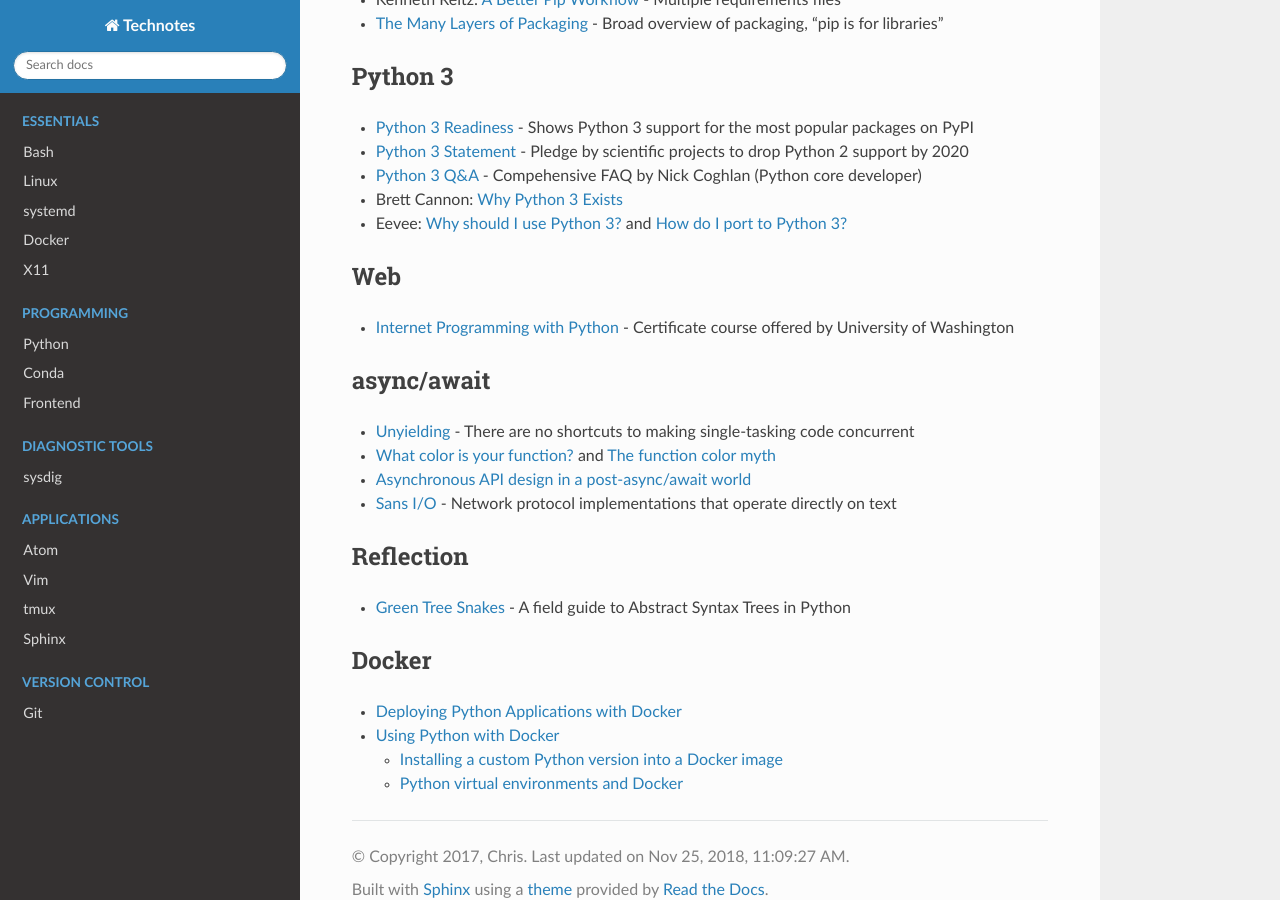
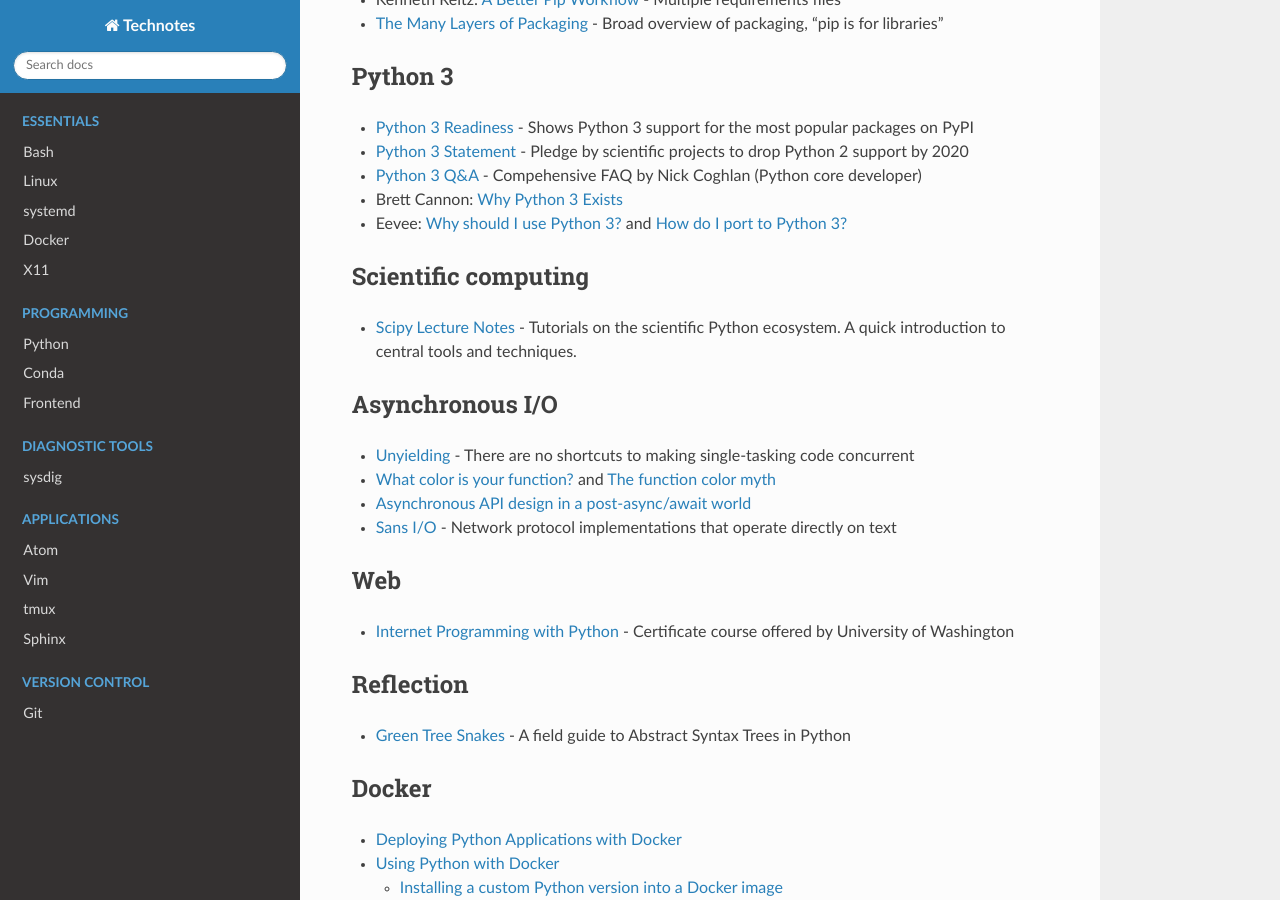
Before and after one commit to heterotopian/technotes, a Sphinx documentation site: the page built from source/python/community.rst, in a window 1280 px wide and 900 px high, scrolled down 596 px. Built offline with Sphinx 7.4.7 and the Read the Docs theme 2.0.0, drawn with Linux system fonts in a browser that asks for light colours.

Commit message:
Add SciPy Lecture Notes

```diff
--- a/source/python/community.rst
+++ b/source/python/community.rst
@@ -60,15 +60,16 @@
   `How do I port to Python 3? <https://eev.ee/blog/2016/07/31/python-faq-how-do-i-port-to-python-3/>`_
 
 
-Web
----
+Scientific computing
+--------------------
 
-- `Internet Programming with Python <http://cewing.github.io/training.python_web/html/index.html>`_ -
-  Certificate course offered by University of Washington
+- `Scipy Lecture Notes <http://www.scipy-lectures.org/>`_ -
+  Tutorials on the scientific Python ecosystem.
+  A quick introduction to central tools and techniques.
 
 
-async/await
------------
+Asynchronous I/O
+----------------
 
 - `Unyielding <https://glyph.twistedmatrix.com/2014/02/unyielding.html>`_ -
   There are no shortcuts to making single-tasking code concurrent
@@ -77,6 +78,13 @@
 - `Asynchronous API design in a post-async/await world <https://vorpus.org/blog/some-thoughts-on-asynchronous-api-design-in-a-post-asyncawait-world/>`_
 - `Sans I/O <http://sans-io.readthedocs.io/>`_ -
   Network protocol implementations that operate directly on text
+
+
+Web
+---
+
+- `Internet Programming with Python <http://cewing.github.io/training.python_web/html/index.html>`_ -
+  Certificate course offered by University of Washington
 
 
 Reflection
```
